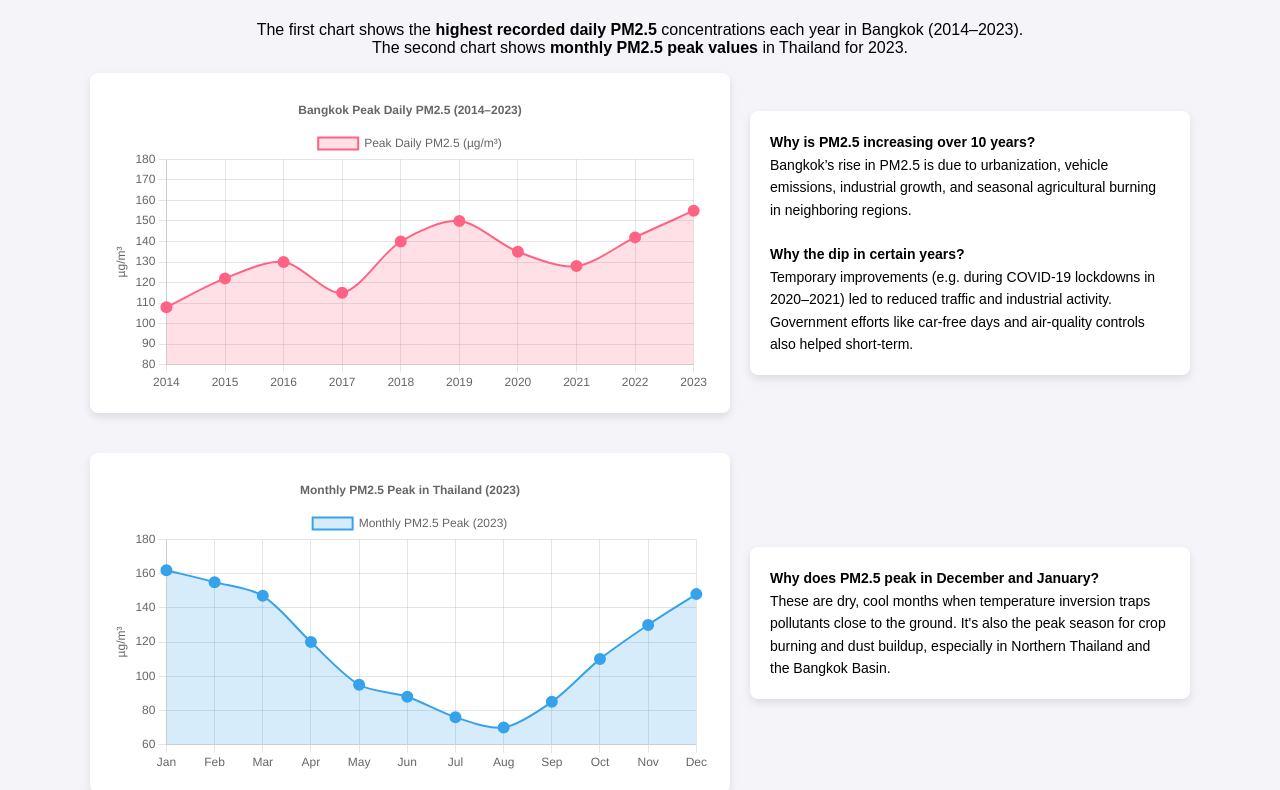
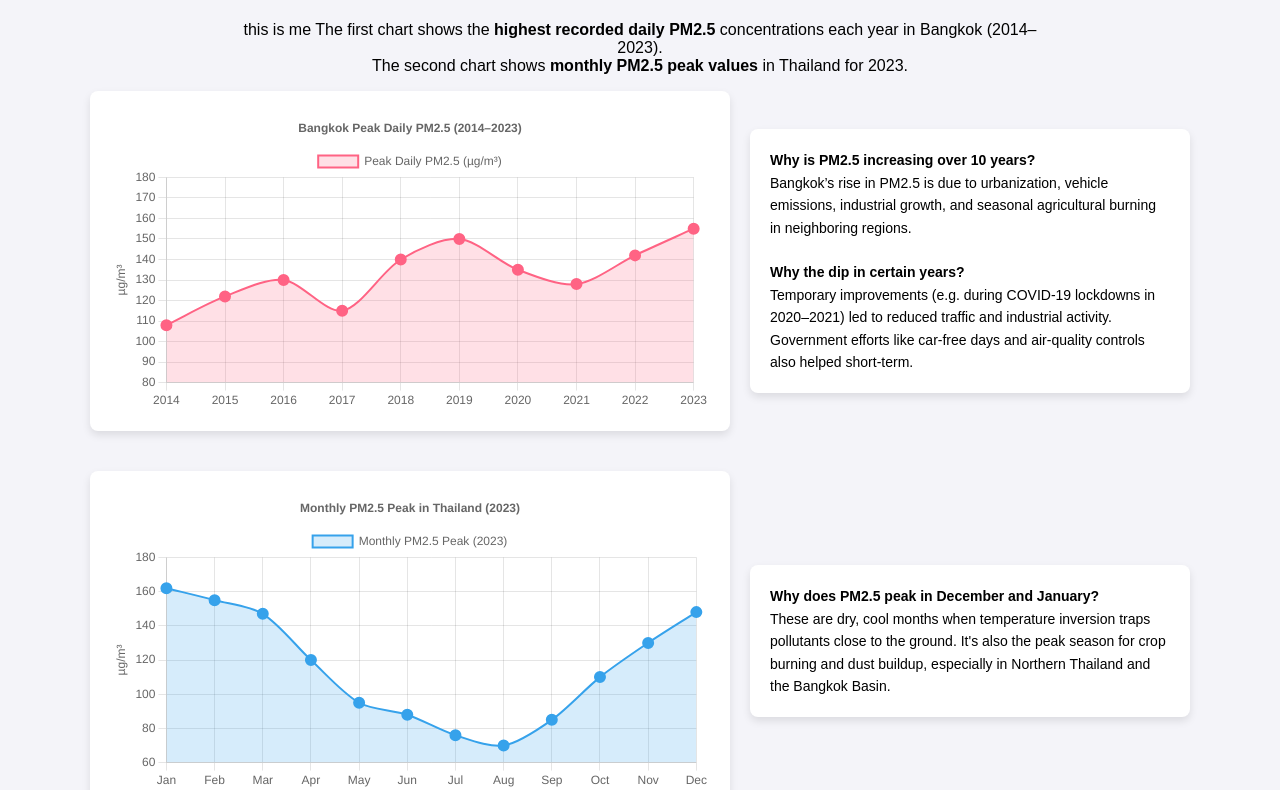
Before and after one commit to taylowdon/taylowdon.github.io, a plain HTML site: page index.html in a window 1280 px wide. Shown: the part 121-911 px from the top of the page. Drawn offline with nearby package versions, Linux system fonts and the light colour scheme.

Commit message:
update 11:09

```diff
--- a/index.html
+++ b/index.html
@@ -54,7 +54,7 @@
 <body>
   <h1>Bangkok Peak PM2.5 Overview</h1>
   <p style="text-align: center; max-width: 800px;">
-    The first chart shows the <strong>highest recorded daily PM2.5</strong> concentrations each year in Bangkok (2014–2023).<br>
+    this is me The first chart shows the <strong>highest recorded daily PM2.5</strong> concentrations each year in Bangkok (2014–2023).<br>
     The second chart shows <strong>monthly PM2.5 peak values</strong> in Thailand for 2023.
   </p>
 
```
